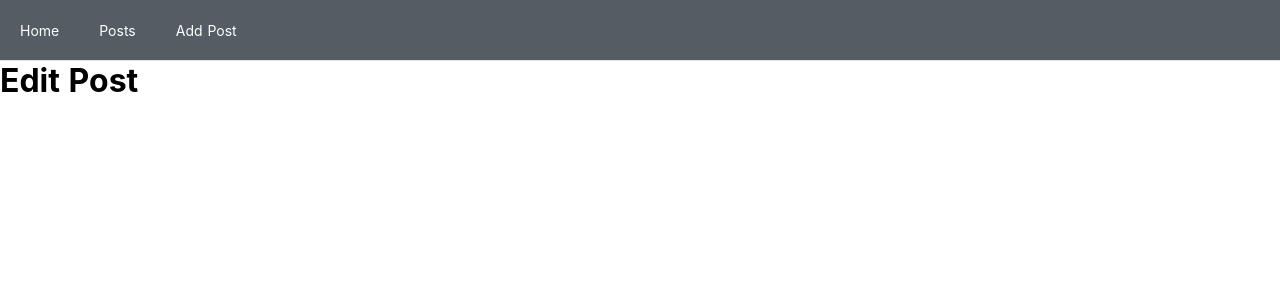
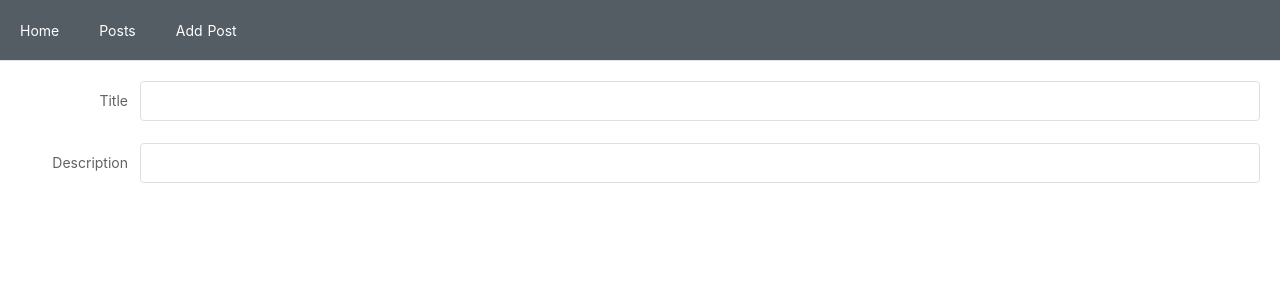
Before and after one commit to gerbidev/Blog-nuxt, a Nuxt app: page /post/1/edit in a window 1280 px wide. Shown: the top 300 px of the page. Built offline with nearby package versions, Linux system fonts and the light colour scheme.

Commit message:
create form using element ui

```diff
--- a/nuxt.config.js
+++ b/nuxt.config.js
@@ -21,7 +21,7 @@
   /*
   ** Customize the progress-bar color
   */
-  loading: { color: '#fff' },
+  loading: { color: '#3B8070' },
 
   /*
   ** Global CSS
--- a/pages/post/_id/edit.vue
+++ b/pages/post/_id/edit.vue
@@ -1,10 +1,29 @@
 <template>
-    <h1>Edit Post</h1>
+  <div class="container">
+    <el-main>
+      <el-form ref="form" :model="form" label-width="120px">
+        <el-form-item label="Title">
+          <el-input v-model="form.title"></el-input>
+        </el-form-item>
+        <el-form-item label="Description">
+          <el-input v-model="form.description"></el-input>
+        </el-form-item>
+      </el-form>
+    </el-main>
+  </div>
 </template>
 
 <script>
   export default {
-    name: 'editPost'
+    name: 'editPost',
+    data(){
+      return {
+        form: {
+          title: '',
+          description: ''
+        }
+      }
+    }
   }
 </script>
 
--- a/pages/post/new.vue
+++ b/pages/post/new.vue
@@ -1,10 +1,38 @@
 <template>
-    <h1>New Post</h1>
+  <div class="container">
+    <el-main>
+      <el-form ref="form" :model="form" label-width="120px">
+        <el-form-item label="Title">
+          <el-input v-model="form.title"></el-input>
+        </el-form-item>
+        <el-form-item label="Description">
+          <el-input v-model="form.description" type="textarea"></el-input>
+        </el-form-item>
+        <el-form-item>
+          <el-button type="primary" @click="onSubmit">Create</el-button>
+          <el-button>Cancel</el-button>
+        </el-form-item>
+      </el-form>
+
+    </el-main>
+  </div>
 </template>
-
 <script>
   export default {
-    name: 'newPost'
+    name: 'newPost',
+    data(){
+      return {
+        form: {
+          title: '',
+          description: ''
+        }
+      }
+    },
+    methods:{
+      onSubmit(){
+        alert('Form submitted')
+      }
+    }
   }
 </script>
 
```
